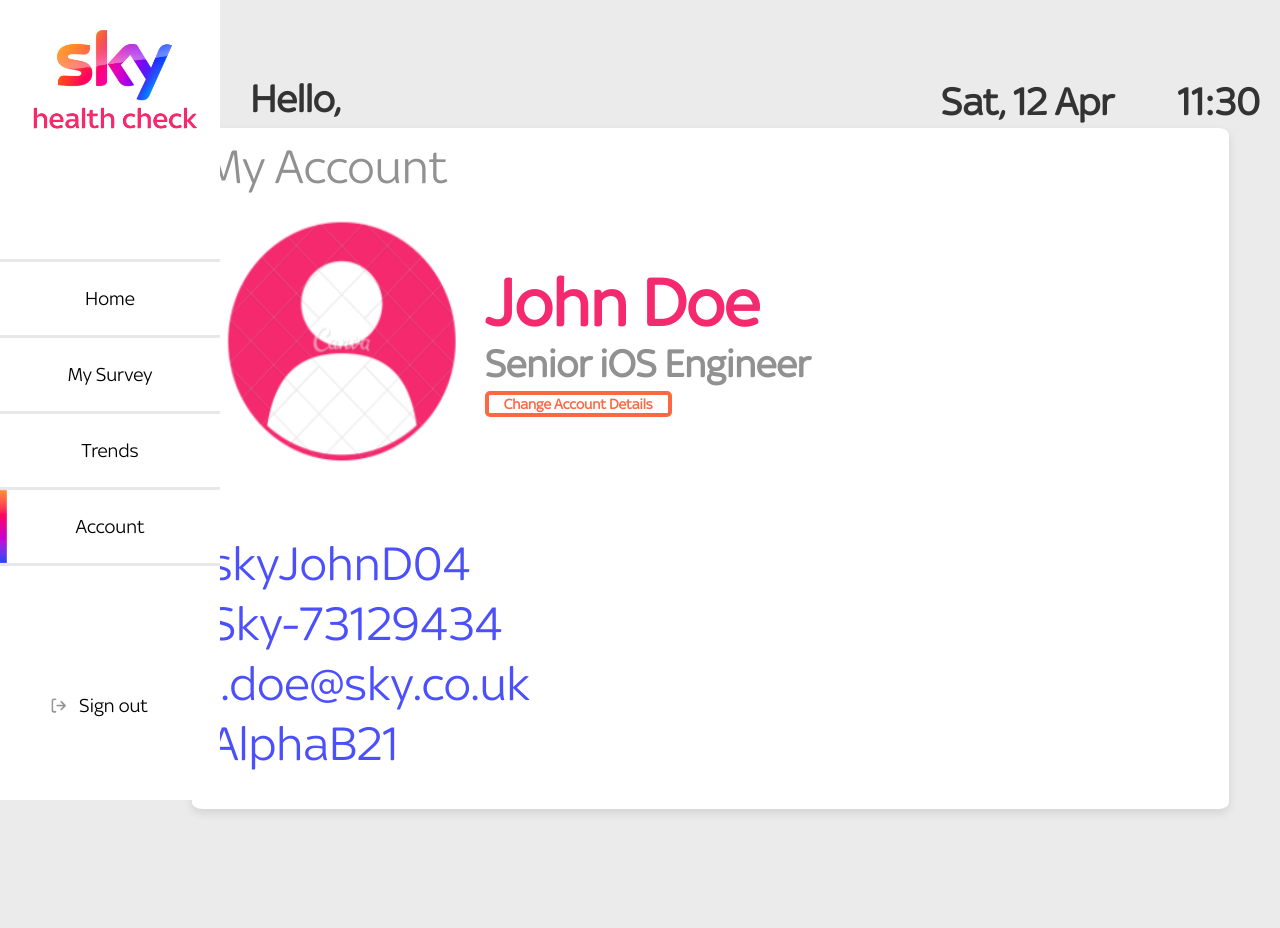
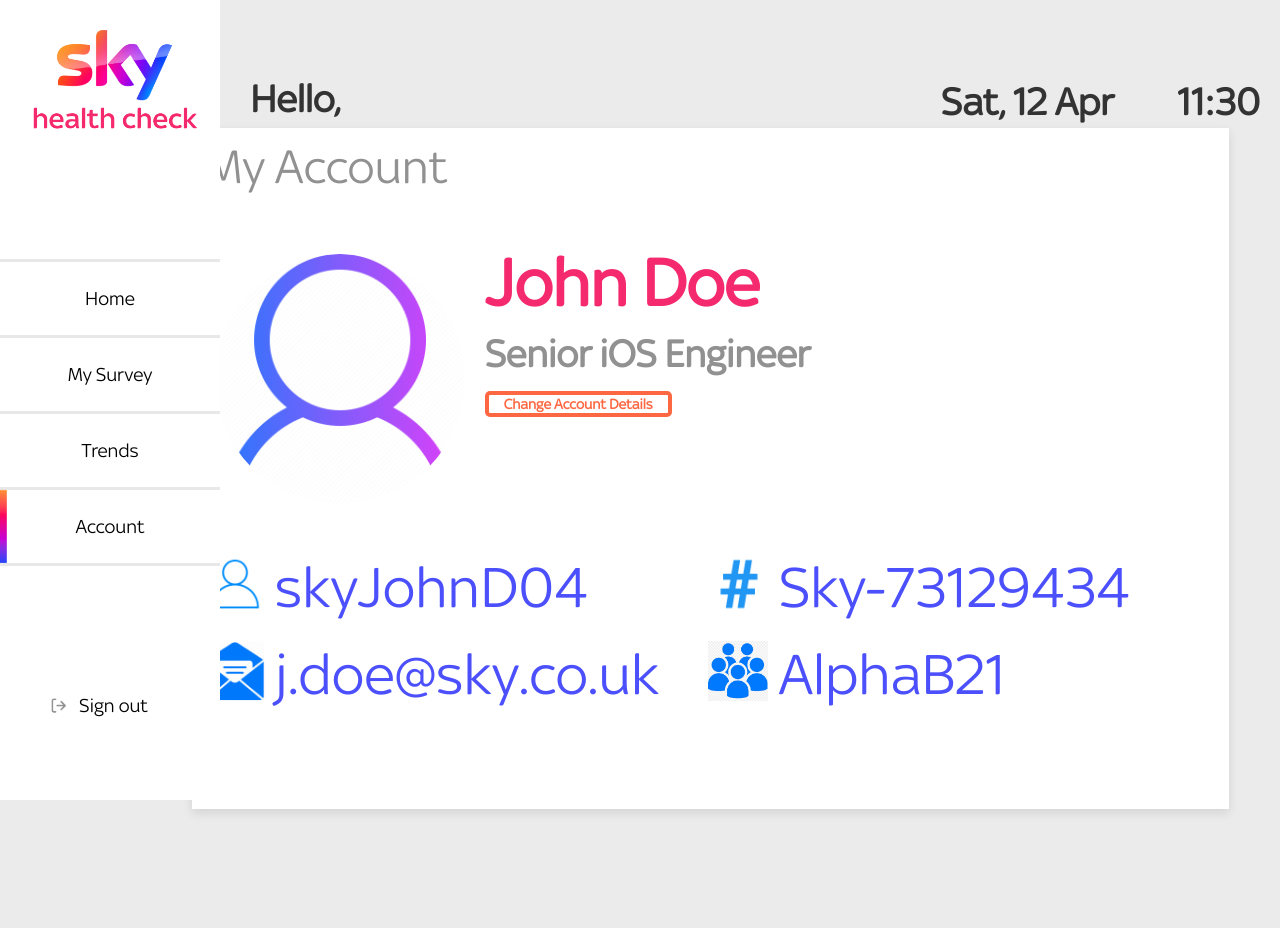
Before and after one commit to natesinnott/swdevgp, a Django app: page /account/ in a window 1280 px wide. Run offline with Django 5.2, Linux system fonts and the light colour scheme; a user stored in the database is signed in.

Commit message:
Added a placement profile picture, Added placement icons, Added containers for the profile details. Changed a bit of styling for the usernane, id, email and team to show beside each other

```diff
--- a/accounts/static/accounts/account.css
+++ b/accounts/static/accounts/account.css
@@ -4,7 +4,6 @@
     height: 85%;
     margin: 10% 0% 0% 15%;
     padding: 0.05% 1%;
-    border-radius: 1%;
     box-shadow: 0px 4px 10px rgba(0, 0, 0, 0.1);
     text-align: center;
 }
@@ -17,18 +16,20 @@
 }
 
 .profile-icon img {
+    clear: both;
     width: 250px;
     height: 250px;
     border-radius: 50%;
-    margin: 10px 20px 0 10px;
+    margin: 10px 20px 50px 10px;
     float: left;
 }
 
 .profile-name p {
+    display: block;
+    margin-top: 50px;
     font-size: 70px;
     color: #f5296d;
-    margin-top: 70px;
-    margin-bottom: 0;
+    margin-bottom: 10px;
     padding: 0;
 }
 
@@ -36,6 +37,7 @@
     font-size: 40px;
     color: #919191;
     margin: 0;
+    margin-bottom: 10px;
     padding: 0;
 }
 
@@ -87,3 +89,58 @@
     margin: 5px;
     padding: 0;
 }
+
+.profile-details-2 {
+    clear: both;
+}
+
+.profile-info-row-1 {
+    display: flex;
+    justify-content: flex-start;
+    align-items: left;
+    gap: 71px;
+    margin-bottom: 20px;
+}
+
+.profile-info-row-2 {
+    display: flex;
+    justify-content: flex-start;
+    align-items: left;
+}
+
+.profile-username,
+.profile-id,
+.profile-email,
+.profile-team {
+    flex: 0;
+    display: flex;
+    align-items: left;
+}
+
+.profile-username img,
+.profile-id img,
+.profile-email img,
+.profile-team img {
+    width: 60px;
+    height: 60px;
+    margin-right: 10px;
+}
+
+.profile-username p,
+.profile-id p,
+.profile-email p,
+.profile-team p {
+    font-size: 60px;
+    color: #4b50fc;
+    margin: 0;
+    padding: 0;
+}
+
+.profile-id {
+    flex: 1;
+}
+
+.profile-username,
+.profile-email {
+    margin-right: 50px;
+}
--- a/accounts/templates/accounts/account.html
+++ b/accounts/templates/accounts/account.html
@@ -34,9 +34,11 @@
     <!-- White box in the middle-ish -->
     <div class="white-box">
         <p>My Account</p>
+        <!-- The profile details, including the name, role, and button to edit account details -->
+        <div class="profile-details">
             <!-- The profile picture -->
             <div class="profile-icon">
-            <img src="{% static 'images/profile.png' %}">
+                <img src="{% static 'images/ProfileIcon.png' %}">
             </div>
             <!-- The full name of the User -->
             <div class="profile-name">
@@ -50,21 +52,33 @@
             <div button class="edit-profile-button">
                 <a href=""><strong> Change Account Details </strong></a>
             </div>
+        </div>
+        <!-- The further profile details, including the username, ID, email address, and team name -->
+        <div class="profile-details-2">
+            <div class="profile-info-row-1">
                 <!-- The username of the user -->
                 <div class="profile-username">
+                    <img src="{% static 'images/Icon-1.png' %}">
                     <p>skyJohnD04</p>
                 </div>
                 <!-- The ID of the user -->
                 <div class="profile-id">
+                    <img src="{% static 'images/Icon-2.png' %}">
                     <p>Sky-73129434</p>
                 </div>
+            </div>
+            <div class="profile-info-row-2">
                 <!-- The email address of the user -->
                 <div class="profile-email">
+                    <img src="{% static 'images/Icon-3.png' %}">
                     <p>j.doe@sky.co.uk</p>
                 </div>
-        <!-- The team that the user is in -->
+                <!-- The team of the user -->
                 <div class="profile-team">
+                    <img src="{% static 'images/Icon-4.png' %}">
                     <p>AlphaB21</p>
+                </div>
+            </div>
         </div>
 </body>
 
```
Also changed, not shown: HealthCheck.sqlite3, accounts/static/images/Icon-1.png (added), accounts/static/images/Icon-2.png (added), accounts/static/images/Icon-3.png (added), accounts/static/images/Icon-4.png (added), accounts/static/images/ProfileIcon.png (added), accounts/static/images/profile.png (deleted). Lines whose indentation alone changed are shown as unchanged.
